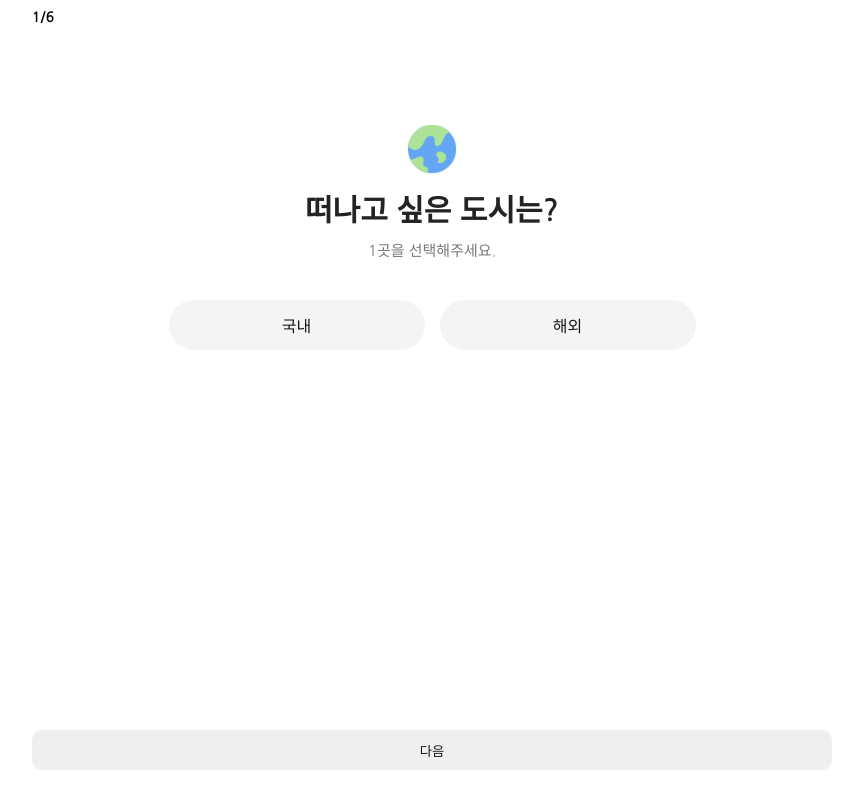
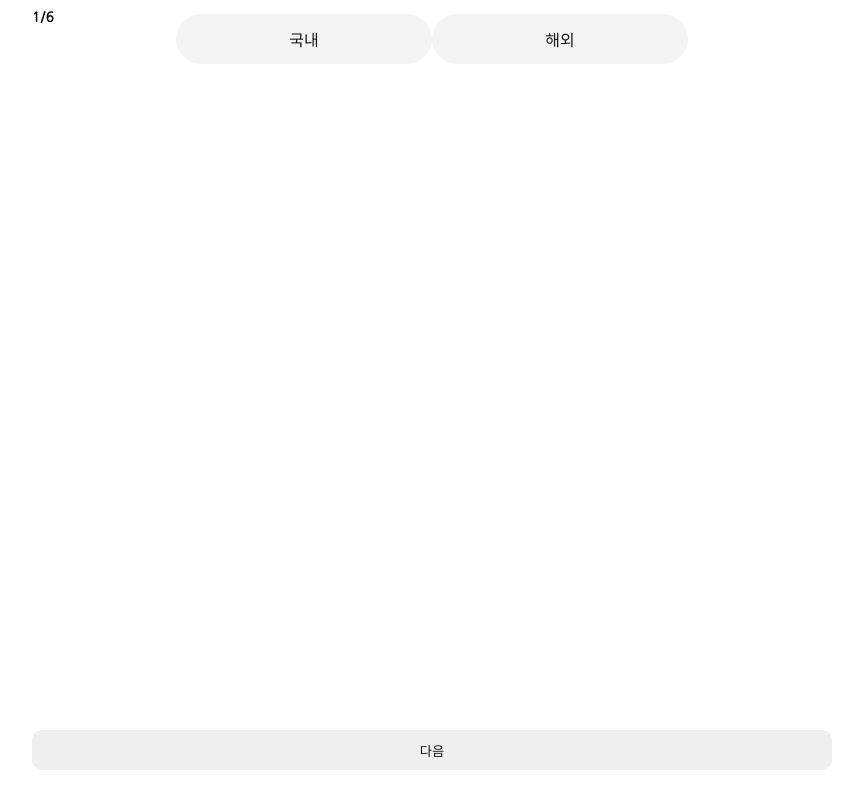
Before and after one commit to projectkorea/trip, a React app: page /schedule/citypage in a window 1280 px wide. Shown: the whole page, without its empty margins (208-1071 px from the left). Built offline with nearby package versions, Linux system fonts and the light colour scheme.

Commit message:
feat: enhance useStep

```diff
--- a/src/common/CityPage/Button.jsx
+++ b/src/common/CityPage/Button.jsx
@@ -1,5 +1,5 @@
-import styled from "styled-components";
-
+import styled from 'styled-components';
+import {useState} from "react"
 
 const Label = styled.label`
   display: flex;
@@ -13,23 +13,27 @@ const Label = styled.label`
   align-items: center;
   justify-content: center;
   font-size: 16px;
-	font-family: "Nanum Gothic", sans-serif;
+  font-family: 'Nanum Gothic', sans-serif;
   font-weight: 400;
   color: #181818;
 `;
 
-function Button({ text, id, handleClick }) {
+function Button({ text, id, handleClick, active }) {
+  const [state, setState] = useState('');
   return (
-    <div onClick={()=>{
-			console.log('TEST', text, id)
-			handleClick(id)
-			}}>
+    <div
+      onClick={() => {
+        const activeId = handleClick(id);
+        console.log('3. 버튼 안에서 리턴값', activeId);
+        setState(activeId);
+      }}
+    >
       <input type="checkbox" name={id} id={id} />
-      <Label htmlFor={id} className="citytext">
+      <Label htmlFor={id} className={`citytext ${id === state && 'active'}`}>
         {text}
       </Label>
     </div>
-  )
+  );
 }
 
 export default Button;
--- a/src/components/schedules/CityPage/CityContents.jsx
+++ b/src/components/schedules/CityPage/CityContents.jsx
@@ -1,30 +1,21 @@
-import PlaceSelection from "./PlaceSelection";
-import CityContentTwo from "./two/CityContentTwo";
-import TripDuration from "./TripDuration";
-import TripCompanion from "./TripCompanion";
-import TravelStyle from "./TravelStyle";
-import SchedulePreference from "./SchedulePreference";
+import TripSelection from './TripSelection';
+import CityContentTwo from './two/CityContentTwo';
+import TripDuration from './TripDuration';
+import TripCompanion from './TripCompanion';
+import TravelStyle from './TravelStyle';
+import SchedulePreference from './SchedulePreference';
 
 function CityContents({ stepStatus, setStepStatus }) {
-	return (
-		<div className="main-wrap">
-			{stepStatus.progress === 1 && (
-				<PlaceSelection setStepStatus={setStepStatus} />
-			)}
-			{stepStatus.progress === 2 && (
-				<CityContentTwo
-					stepStatus={stepStatus}
-					setStepStatus={setStepStatus}
-				/>
-			)}
-			{stepStatus.progress === 3 && (
-				<TripDuration setStepStatus={setStepStatus} />
-			)}
-			{stepStatus.progress === 4 && <TripCompanion />}
-			{stepStatus.progress === 5 && <TravelStyle />}
-			{stepStatus.progress === 6 && <SchedulePreference />}
-		</div>
-	);
+  return (
+    <div className="main-wrap">
+      {stepStatus.progress === 1 && <TripSelection stepStatus={stepStatus} setStepStatus={setStepStatus} />}
+      {stepStatus.progress === 2 && <CityContentTwo stepStatus={stepStatus} setStepStatus={setStepStatus} />}
+      {stepStatus.progress === 3 && <TripDuration stepStatus={stepStatus} setStepStatus={setStepStatus} />}
+      {stepStatus.progress === 4 && <TripCompanion stepStatus={stepStatus} setStepStatus={setStepStatus} />}
+      {stepStatus.progress === 5 && <TravelStyle stepStatus={stepStatus} setStepStatus={setStepStatus} />}
+      {stepStatus.progress === 6 && <SchedulePreference stepStatus={stepStatus} setStepStatus={setStepStatus} />}
+    </div>
+  );
 }
 
 export default CityContents;
--- a/src/components/schedules/CityPage/PlaceSelection.jsx
+++ /dev/null
@@ -1,67 +0,0 @@
-import { useState, useEffect } from "react";
-
-function PlaceSelection({ setStepStatus }) {
-	const [activeDomestic, setActiveDomestic] = useState(false);
-	const [activeForeign, setActiveForeign] = useState(false);
-	useEffect(() => {
-		// 2. 다음 버튼이 눌릴 수 있게 true시켜준다.
-		if (activeDomestic || activeForeign) {
-			const oneOption = activeDomestic ? "domestic" : "foreign";
-			setStepStatus((prev) => {
-				return {
-          ...prev,
-          canNext: true,
-          option: {
-            ...prev.option,
-            one: oneOption,
-          },
-        }
-			});
-		}
-	}, [activeDomestic, activeForeign, setStepStatus]);
-
-	function handleChange(e) {
-		const targetName = e.target.htmlFor;
-		if (targetName === "domestic") {
-			// 1. <label>국내</label> 액티브 표시
-			setActiveDomestic(true);
-			setActiveForeign(false);
-		} else {
-			setActiveForeign(true);
-			setActiveDomestic(false);
-		}
-	}
-	return (
-		<>
-			<div className="container_textbox">
-				<img src="/images/earth.png" style={{ width: "50px" }} alt="" />
-				<h2 className="title">떠나고 싶은 도시는?</h2>
-				<span className="text">1곳을 선택해주세요.</span>
-			</div>
-			<div className="city">
-				<input type="checkbox" name="domestic" id="domestic" />
-				<label
-					className={activeDomestic ? "citytext active" : "citytext"}
-					onClick={handleChange}
-					htmlFor="domestic"
-				>
-					국내
-				</label>
-				<input
-					type="checkbox"
-					name="foreignCountry"
-					id="foreignCountry"
-				/>
-				<label
-					onClick={handleChange}
-					htmlFor="foreignCountry"
-					className={activeForeign ? "citytext active" : "citytext"}
-				>
-					해외
-				</label>
-			</div>
-		</>
-	);
-}
-
-export default PlaceSelection;
--- a/src/components/schedules/CityPage/TripCompanion.jsx
+++ b/src/components/schedules/CityPage/TripCompanion.jsx
@@ -1,6 +1,9 @@
 import React from "react";
-// import Style from "../../../styles/TripCompanion.module.css";
-function TripCompanion() {
+import Button from "@common/CityPage/Button"
+import useStep from "@hooks/useStep"
+
+function TripCompanion({ setStepStatus }) {
+	const { handleClick } = useStep(setStepStatus)
 	return (
 		<>
 			<div className="container_textbox">
@@ -8,45 +11,13 @@ function TripCompanion() {
 				<h2 className="title">누구와 함께 떠나나요?</h2>
 				<span className="text">다중 선택이 가능해요.</span>
 			</div>
-			<div className="trip">
-				<div className="trip_together">
-					<div className="checkbox_item">
-						<input type="checkbox" name="alone" id="alone" />
-						<label htmlFor="alone" className="citytext">
-							혼자
-						</label>
-					</div>
-					<div className="checkbox_item">
-						<input type="checkbox" name="friend" id="friend" />
-						<label htmlFor="friend" className="citytext">
-							친구와
-						</label>
-					</div>
-					<div className="checkbox_item">
-						<input type="checkbox" name="couple" id="couple" />
-						<label htmlFor="couple" className="citytext">
-							연인or배우자와
-						</label>
-					</div>
-					<div className="checkbox_item">
-						<input type="checkbox" name="child" id="child" />
-						<label htmlFor="child" className="citytext">
-							아이와
-						</label>
-					</div>
-					<div className="checkbox_item">
-						<input type="checkbox" name="parents" id="parents" />
-						<label htmlFor="parents" className="citytext">
-							부모님과
-						</label>
-					</div>
-					<div className="checkbox_item">
-						<input type="checkbox" name="other" id="other" />
-						<label htmlFor="other" className="citytext">
-							기타
-						</label>
-					</div>
-				</div>
+			<div>
+				<Button text="혼자" id="alone" handleClick={handleClick} />
+				<Button text="친구와와" id="friend" handleClick={handleClick} />
+				<Button text="연인or배우자와" id="couple" handleClick={handleClick} />
+				<Button text="아이와" id="child" handleClick={handleClick} />
+				<Button text="부모님과" id="parents" handleClick={handleClick} />
+				<Button text="기타" id="other" handleClick={handleClick} />
 			</div>
 		</>
 	);
--- /dev/null
+++ b/src/components/schedules/CityPage/TripSelection.jsx
@@ -0,0 +1,18 @@
+import Button from '@common/CityPage/Button';
+import useStep from '@hooks/useStep';
+
+function TripSelection({ setStepStatus, stepStatus }) {
+  const { handleClick, getCurrentSelection } = useStep(setStepStatus);
+  const currentSelection = getCurrentSelection(stepStatus);
+
+  return (
+    <>
+      <div style={{ display: 'flex', alignItems: 'center', justifyContent: 'center' }}>
+        <Button text="국내" id="domestic" active={currentSelection === 'domestic'} handleClick={handleClick} />
+        <Button text="해외" id="foreignCountry" active={currentSelection === 'foreignCountry'} handleClick={handleClick} />
+      </div>
+    </>
+  );
+}
+
+export default TripSelection;
--- a/src/hooks/useStep.js
+++ b/src/hooks/useStep.js
@@ -1,13 +1,23 @@
-// 1,2,3,4,5,6 모두 갖다 쓸것임
-// stepStatus 상태를 받아서 각 단계(progressNumber)별로 필요한 option을 업데이트한다.
+/**
+ * @summary stepStatus 상태를 받아서 각 단계(progressNumber)별로 필요한 option을 업데이트한다.
+ * @param {*} setState
+ * @returns handleClick
+ * 1. 현재 progress에 따라서 option을 업데이트한다.
+ * 2. canNext: true를 시켜 다음 버튼을 누를 수 있게한다.
+ */
 const useStep = (setState) => {
+  const optionKeyName = ['one', 'two', 'three', 'four', 'five', 'six'];
 
-  const optionKeyName = ['one','two','three','four','five','six']
+  // 현재 progress의 option 값을 가져오는 함수 추가
+  const getCurrentSelection = (stepStatus) => {
+    const currentKey = optionKeyName[stepStatus.progress - 1];
+    return stepStatus.option[currentKey];
+  };
+
   const handleClick = (id) => {
     setState((prevState) => {
-      const {progress} = prevState;
-      const optionKey = optionKeyName[progress - 1]
-
+      const { progress } = prevState;
+      const optionKey = optionKeyName[progress - 1];
       return {
         ...prevState,
         canNext: true,
@@ -15,13 +25,15 @@ const useStep = (setState) => {
           ...prevState.option,
           [optionKey]: id,
         },
-      }
-    })
-  }
+      };
+    });
+    return id;
+  };
 
   return {
-    handleClick
-  }
-}
+    handleClick,
+    getCurrentSelection, // 현재 선택값을 확인하는 함수 export
+  };
+};
 
 export default useStep;
```
Also changed, not shown: 1 other file (tests, documents, lock files or other folders). Lines whose indentation alone changed are shown as unchanged.
